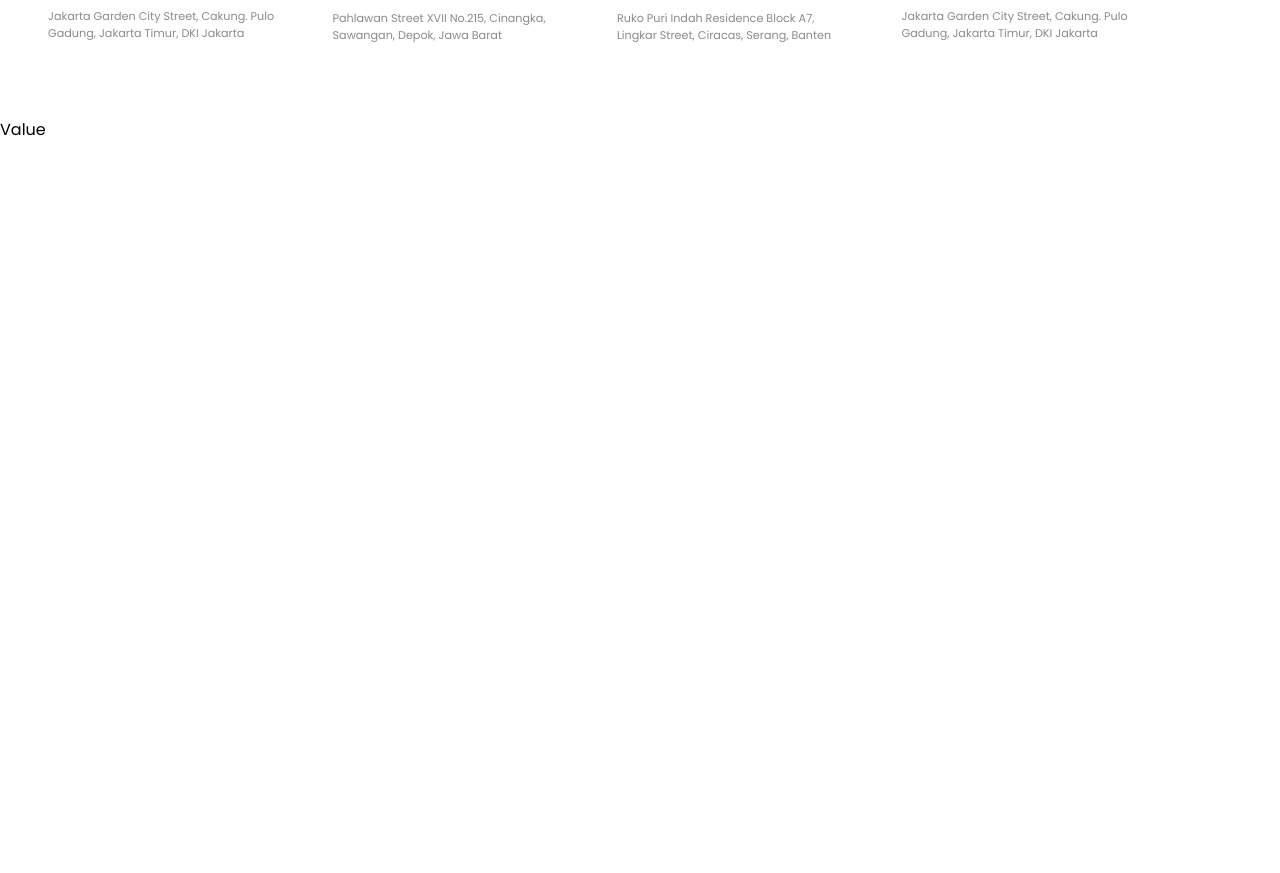
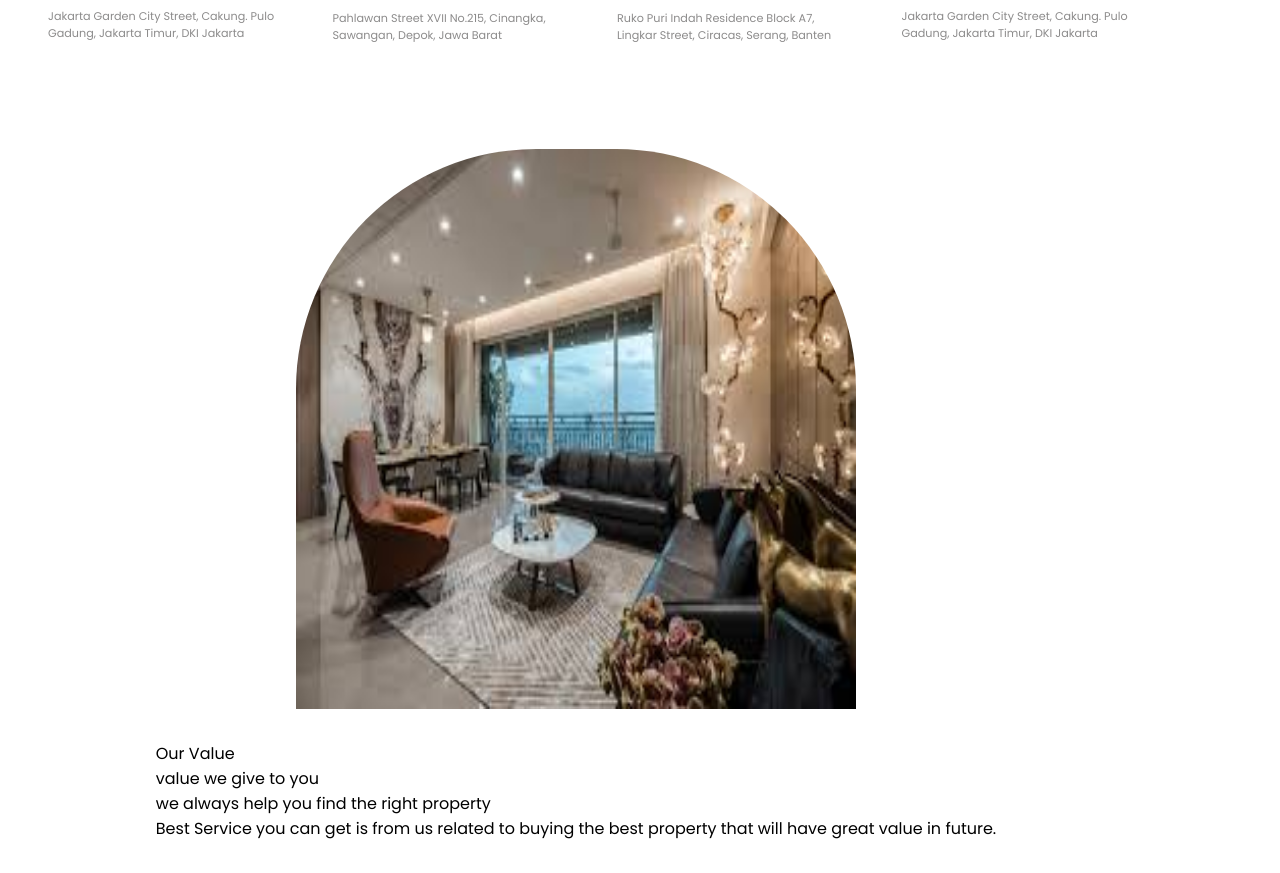
Before and after one commit to Aamir-Manzoor/Real-Estate-Web-Application, a React (Vite) app: page / in a window 1280 px wide. Shown: the part 1483-2356 px from the top of the page. Before the commit the page ends 1625 px from the top, so only its background shows below. Built offline with nearby package versions, Linux system fonts and the light colour scheme.

Commit message:
changes in value

```diff
--- a/package.json
+++ b/package.json
@@ -11,6 +11,7 @@
   },
   "dependencies": {
     "react": "^18.2.0",
+    "react-accessible-accordion": "^5.0.0",
     "react-countup": "^6.5.0",
     "react-dom": "^18.2.0",
     "react-icons": "^5.0.1",
--- a/src/components/value/Value.jsx
+++ b/src/components/value/Value.jsx
@@ -8,8 +8,33 @@ import {
 import "react-accessible-accordion/dist/fancy-example.css";
 import { MdOutlineArrowDropDown } from "react-icons/md";
 import "./value.css";
+import Main2Img from "../../assets/main3.jpg";
 const Value = () => {
-  return <div>Value</div>;
+  return (
+    <section className="v-wrapper">
+      <div className="paddings innerWidth flexCenter v-container">
+        {/* leftSide */}
+        <div className="v-left">
+          <div className="image-container">
+            <img src={Main2Img} alt="Image" />
+          </div>
+        </div>
+
+        {/* rightSide */}
+
+        <div className="flexColStart v-right">
+          <span>Our Value</span>
+          <span>value we give to you</span>
+          <span>
+            we always help you find the right property
+            <br />
+            Best Service you can get is from us related to buying the best
+            property that will have great value in future.
+          </span>
+        </div>
+      </div>
+    </section>
+  );
 };
 
 export default Value;
```
Also changed, not shown: 1 other file (tests, documents, lock files or other folders).
